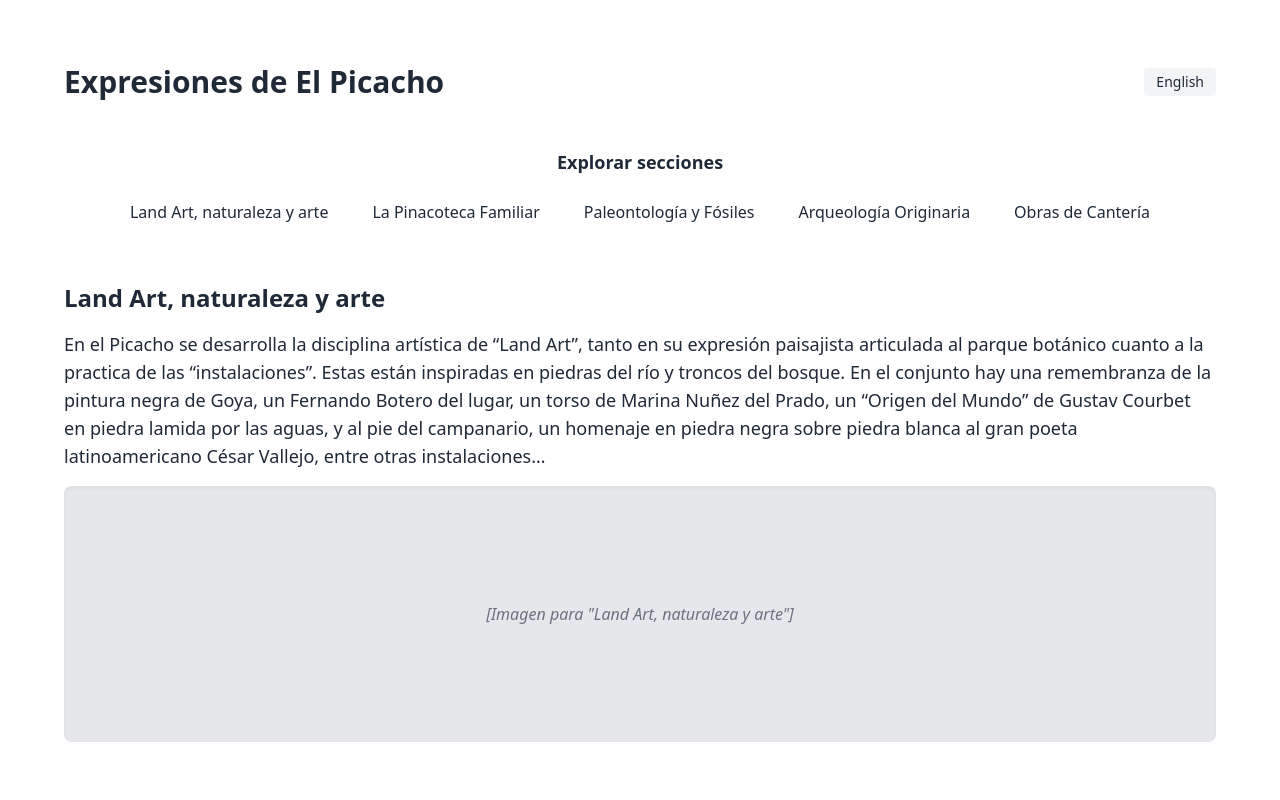
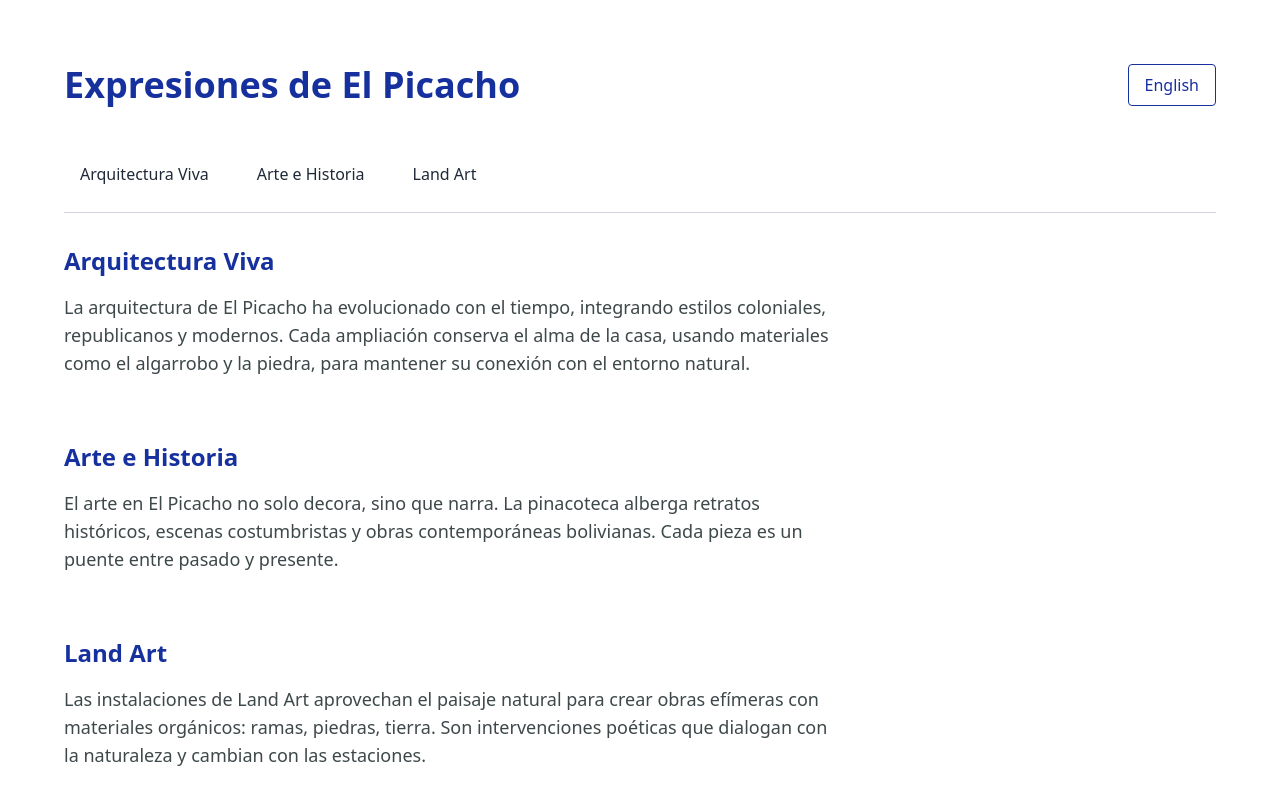
Before and after one commit to Algarrobal/el-picacho-landing, a React (Vite) app: page /expresiones in a window 1280 px wide. Shown: the top 800 px of the page. Built offline with nearby package versions, Linux system fonts and the light colour scheme.

Commit message:
change headers to indigo blue.jsx

```diff
--- a/src/Expresiones.jsx
+++ b/src/Expresiones.jsx
@@ -5,104 +5,78 @@ export default function Expresiones() {
 
   const t = {
     es: {
-      pageTitle: "Expresiones de El Picacho",
-      indexLabel: "Explorar secciones",
+      title: "Expresiones de El Picacho",
+      toggle: "English",
       sections: [
         {
-          id: "landart",
-          title: "Land Art, naturaleza y arte",
-          text: `En el Picacho se desarrolla la disciplina artística de “Land Art”, tanto en su expresión paisajista articulada al parque botánico cuanto a la practica de las “instalaciones”. Estas están inspiradas en piedras del río y troncos del bosque. En el conjunto hay una remembranza de la pintura negra de Goya, un Fernando Botero del lugar, un torso de Marina Nuñez del Prado, un “Origen del Mundo” de Gustav Courbet en piedra lamida por las aguas, y al pie del campanario, un homenaje en piedra negra sobre piedra blanca al gran poeta latinoamericano César Vallejo, entre otras instalaciones…`
+          id: "arquitectura",
+          title: "Arquitectura Viva",
+          text: "La arquitectura de El Picacho ha evolucionado con el tiempo, integrando estilos coloniales, republicanos y modernos. Cada ampliación conserva el alma de la casa, usando materiales como el algarrobo y la piedra, para mantener su conexión con el entorno natural."
         },
         {
-          id: "pinacoteca",
-          title: "La Pinacoteca Familiar",
-          text: `Se puede apreciar en ella pinturas en elementos naturales, oleo y acuarela, diseños en lápiz desde la colonia hasta hoy: Pérez de Holguín - Zulbaran, y maestros contemporáneos como el ecuatoriano Oswaldo Guayasamín y los bolivianos Raul Lara, Ricardo Perez Alcalá, Gil Coimbra, Gilgaro Antezana, Gil Imaná, Gaston Ugalde, entre otros…`
+          id: "arte",
+          title: "Arte e Historia",
+          text: "El arte en El Picacho no solo decora, sino que narra. La pinacoteca alberga retratos históricos, escenas costumbristas y obras contemporáneas bolivianas. Cada pieza es un puente entre pasado y presente."
         },
         {
-          id: "paleontologia",
-          title: "Paleontología y Fósiles",
-          text: `Piezas como colmillos, y muelas de los mamut que habitaron el valle de Tarija en el pleistoceno - ordovícico junto a fósiles locales de la Antártida, Marruecos, Alemania y de otros lugares.`
-        },
-        {
-          id: "arqueologia",
-          title: "Arqueología Originaria",
-          text: `Vasos ceremoniales Aymara, Quechuas, orfebrería, bastones de mando y piezas en piedra de culturas originarias.`
-        },
-        {
-          id: "canteria",
-          title: "Obras de Cantería",
-          text: `Particularmente del barroco mestizo del maestro Valentín Montealegre en piedra comanche y del maestro Tito, en piedra lavada de rio, así como la fuente principal del Picacho, labrada por canteros chuquisaqueños. Custodia la casona, un San Miguel Arcángel en piedra rosácea Potosina de autor anónimo, junto a un mascarón de autor anónimo de canaletas que mira hacia la entrada.\n\nRío arriba en el mirador la Santa Cruz de Lajas tallada en tres metros de altura por nombre de autor…`
+          id: "landart",
+          title: "Land Art",
+          text: "Las instalaciones de Land Art aprovechan el paisaje natural para crear obras efímeras con materiales orgánicos: ramas, piedras, tierra. Son intervenciones poéticas que dialogan con la naturaleza y cambian con las estaciones."
         }
       ]
     },
     en: {
-      pageTitle: "Expressions of El Picacho",
-      indexLabel: "Explore sections",
+      title: "Expressions of El Picacho",
+      toggle: "Español",
       sections: [
         {
-          id: "landart",
-          title: "Land Art: A Dialogue Between Nature and Art",
-          text: `At El Picacho, the artistic discipline of Land Art takes shape—both in its landscaped expressions integrated into the botanical park and in the form of site-specific installations. These works are inspired by river stones and forest trunks.\n\nAcross the grounds, one finds echoes of Goya’s Black Paintings, a local Fernando Botero, a torso reminiscent of Marina Núñez del Prado, and even a natural ‘Origin of the World’—a stone smoothed by river waters evoking Courbet’s famous work. At the foot of the bell tower, a striking black stone laid over white honors the great Latin American poet César Vallejo, among other installations…`
+          id: "arquitectura",
+          title: "Living Architecture",
+          text: "El Picacho’s architecture has evolved over time, blending colonial, republican, and modern styles. Each expansion preserves the spirit of the house, using native materials like carob wood and stone to stay rooted in its natural surroundings."
         },
         {
-          id: "pinacoteca",
-          title: "The Family Pinacoteca",
-          text: `It features paintings on natural materials, as well as works in oil, watercolor, and pencil—ranging from the colonial period to the present day: from Pérez de Holguín and Zurbarán to contemporary masters such as Ecuador’s Oswaldo Guayasamín, and Bolivian artists like Raúl Lara, Ricardo Pérez Alcalá, Gil Coimbra, Gilgaro Antezana, Gil Imaná, Gastón Ugalde, among others…`
+          id: "arte",
+          title: "Art and History",
+          text: "Art at El Picacho is not just decorative—it tells a story. The art gallery holds historical portraits, scenes of local life, and contemporary Bolivian works. Each piece bridges past and present."
         },
         {
-          id: "paleontologia",
-          title: "Paleontology & Fossils",
-          text: `Pieces such as tusks and molars from the mammoths that once roamed the Tarija Valley during the Pleistocene–Ordovician, alongside local fossils and specimens from Antarctica, Morocco, Germany, and other regions.`
-        },
-        {
-          id: "arqueologia",
-          title: "Ancestral Archaeology",
-          text: `Ceremonial vessels of the Aymara and Quechua peoples, goldsmithing, ceremonial staffs, and stone artifacts from Indigenous cultures.`
-        },
-        {
-          id: "canteria",
-          title: "Stoneworks",
-          text: `Particularly notable are the works of mestizo baroque by master Valentín Montealegre, carved in comanche stone, and by master Tito, using river-washed stone. Also featured is El Picacho’s main fountain, crafted by stonemasons from Chuquisaca.\n\nGuarding the manor house stands a Saint Michael the Archangel sculpted in pink Potosí stone by an anonymous artist, alongside a stone mask gazing toward the entrance.\n\nFarther upstream, at the lookout point, rises the Santa Cruz de Lajas—carved from stone into a three-meter-high cross, its maker’s name unknown…`
+          id: "landart",
+          title: "Land Art",
+          text: "Land Art installations use the natural landscape to form ephemeral creations from organic materials: branches, stones, earth. These poetic interventions change with the seasons and speak to the land."
         }
       ]
     }
   };
 
   return (
-    <div className="min-h-screen bg-white text-gray-800 p-8 md:p-16 font-sans">
+    <div className="font-sans bg-white text-gray-800 p-6 md:p-16">
       <div className="flex justify-between items-center mb-12">
-        <h1 className="text-3xl font-bold">{t[lang].pageTitle}</h1>
+        <h1 className="text-3xl md:text-4xl font-bold text-[#16309e]">{t[lang].title}</h1>
         <button
           onClick={() => setLang(lang === "es" ? "en" : "es")}
-          className="bg-gray-100 px-3 py-1 rounded hover:bg-gray-200 text-sm"
+          className="bg-transparent text-sm md:text-base border border-[#16309e] text-[#16309e] px-4 py-2 rounded hover:bg-[#16309e] hover:text-white transition"
         >
-          {lang === "es" ? "English" : "Español"}
+          {t[lang].toggle}
         </button>
       </div>
 
-      <div className="mb-12 text-center">
-        <h2 className="text-lg font-semibold mb-4">{t[lang].indexLabel}</h2>
-        <div className="flex flex-wrap justify-center gap-3">
+      <div className="flex gap-4 overflow-x-auto pb-4 mb-8 border-b border-gray-300">
         {t[lang].sections.map((section) => (
           <a
             key={section.id}
             href={`#${section.id}`}
-              className="text-sm md:text-base px-4 py-2 border-b-2 border-transparent hover:border-black transition"
+            className="text-sm md:text-base px-4 py-2 border-b-2 border-transparent hover:border-[#16309e] transition whitespace-nowrap"
           >
             {section.title}
           </a>
         ))}
       </div>
-      </div>
 
-      {t[lang].sections.map((section, index) => (
-        <div key={index} id={section.id} className="mb-16 scroll-mt-20">
-          <h2 className="text-2xl font-semibold mb-4">{section.title}</h2>
-          <p className="text-lg whitespace-pre-line mb-4">{section.text}</p>
-          <div className="h-64 bg-gray-200 rounded-lg shadow-inner flex items-center justify-center text-gray-500 italic">
-            [Imagen para "{section.title}"]
-          </div>
-        </div>
+      {t[lang].sections.map((section) => (
+        <section key={section.id} id={section.id} className="mb-16">
+          <h2 className="text-2xl font-semibold mb-4 text-[#16309e]">{section.title}</h2>
+          <p className="text-lg text-[#3e484a] max-w-3xl">{section.text}</p>
+        </section>
       ))}
     </div>
   );
```
Lines whose indentation alone changed are shown as unchanged.
